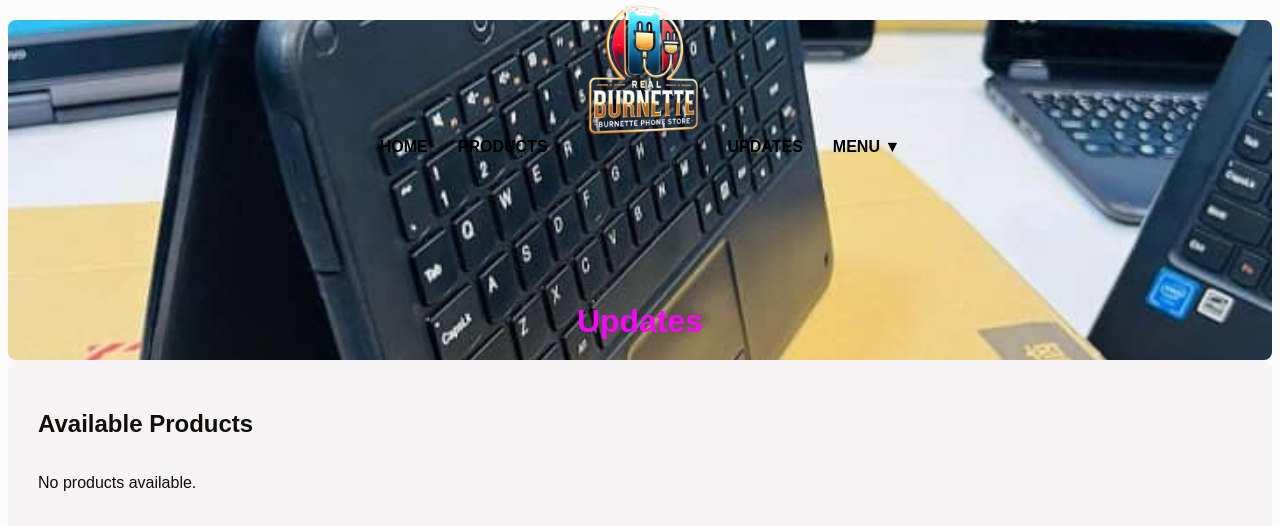
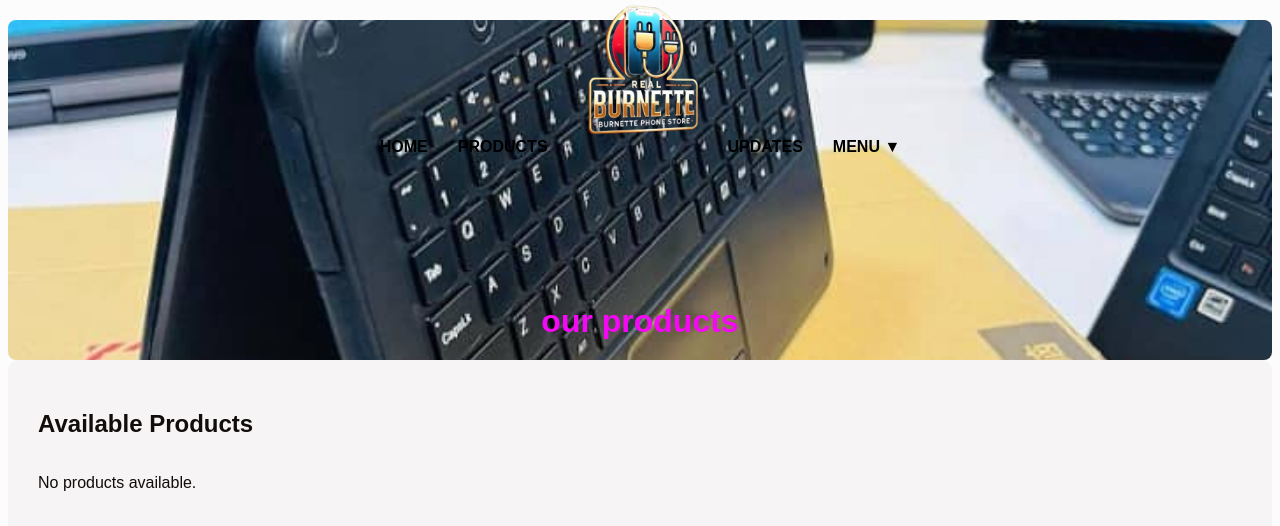
Before and after one commit to cleysir25/burnette-phones-store, a plain HTML site: page products.html in a window 1280 px wide. Drawn offline with Linux system fonts and the light colour scheme.

Commit message:
Update products.html

```diff
--- a/products.html
+++ b/products.html
@@ -9,7 +9,7 @@
 
 <body>
     <header>
-        <h1>Updates</h1>
+        <h1>our products</h1>
         <nav id="main-nav">
             <ul>
                 <li><a href="index.html">HOME</a></li>
```
